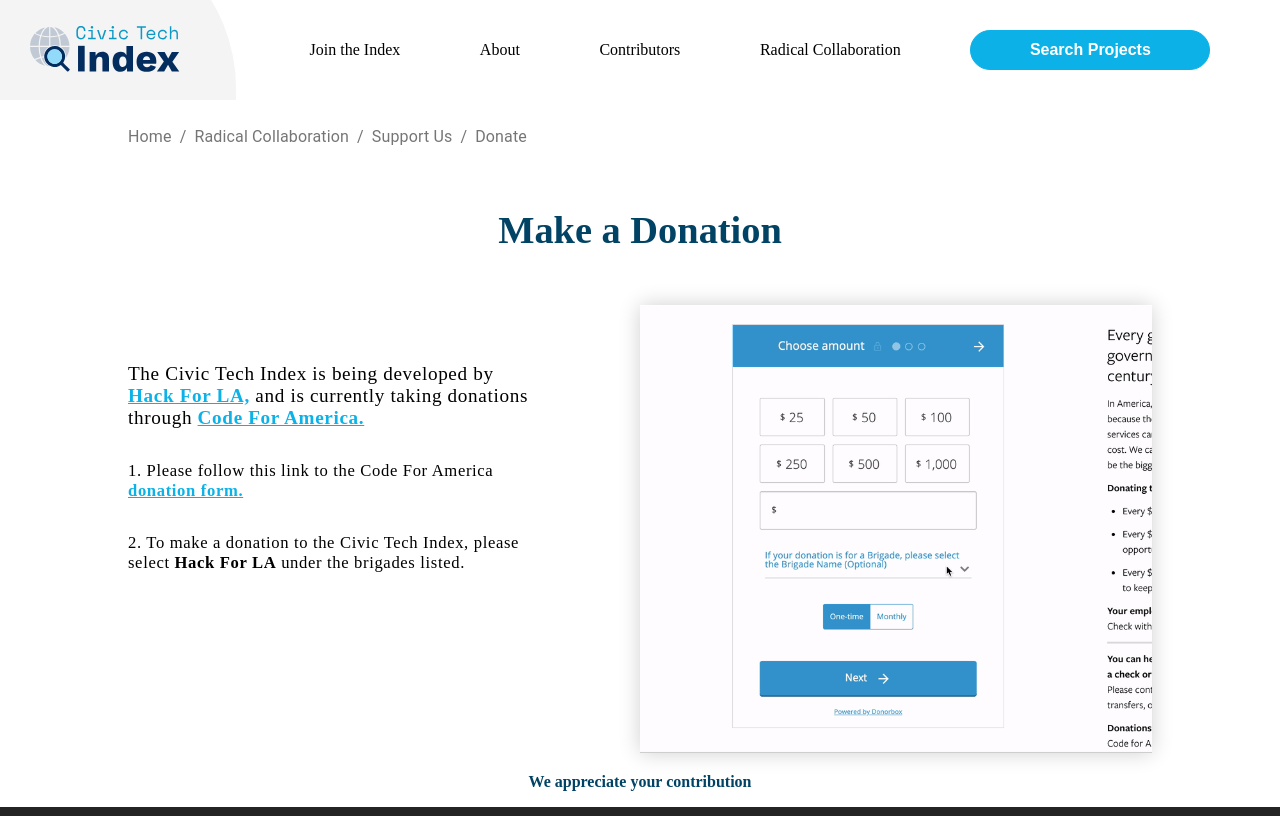
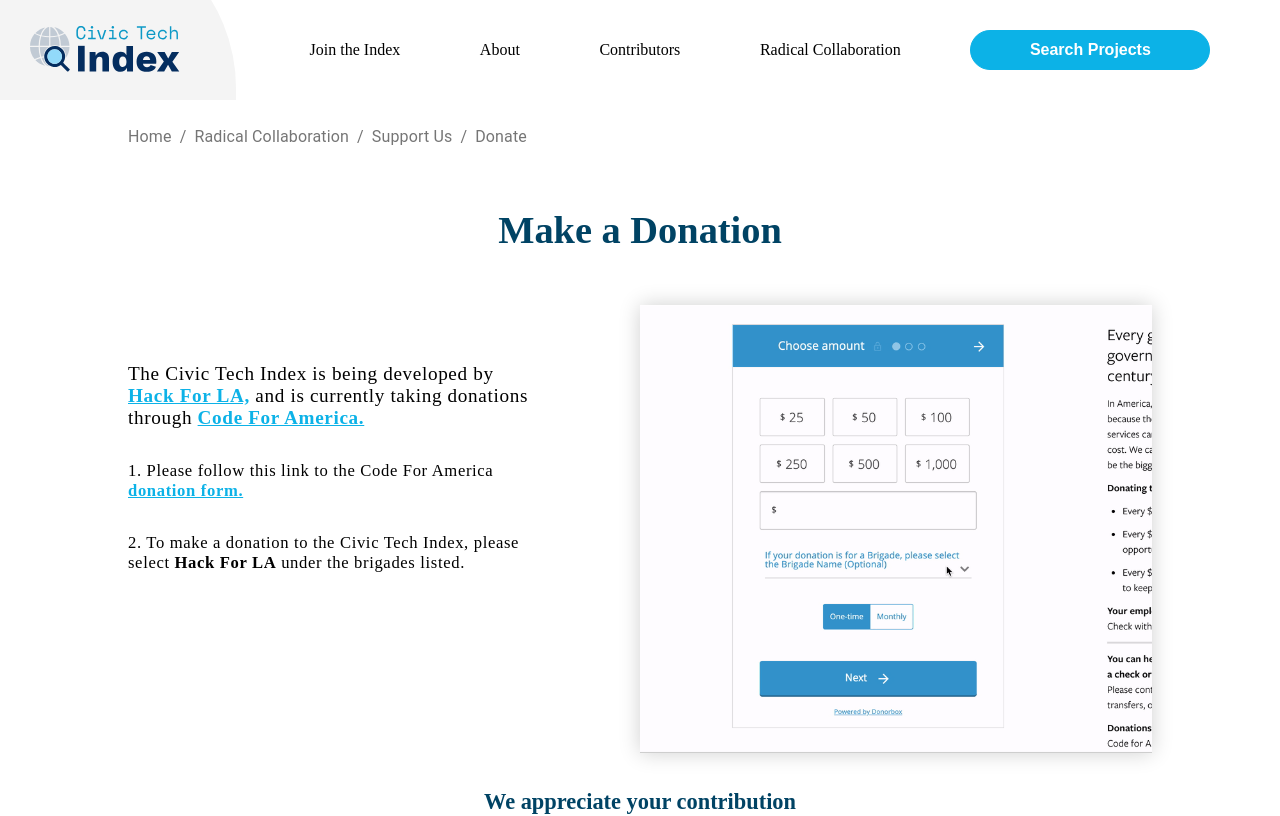
Before and after one commit to civictechindex/CTI-website-frontend, a React (Create React App) app: page /donate in a window 1280 px wide. Shown: the top 816 px of the page. Built offline with nearby package versions, Linux system fonts and the light colour scheme; what webfontloader would draw is missing.

Commit message:
Added additional styling to thank you message

```diff
--- a/src/pages/Donation/index.js
+++ b/src/pages/Donation/index.js
@@ -58,6 +58,10 @@ const Donation = () => {
         <p className={classes.infoThank}>We appreciate your contribution</p>
       </section>
 
+      <section className={classes.contactSection}>
+
+      </section>
+
       <Footer />
     </>
   )
--- a/src/pages/Donation/styles.js
+++ b/src/pages/Donation/styles.js
@@ -44,7 +44,9 @@ const useStyles = createUseStyles(theme => ({
   infoThank: {
     color: '#004364',
     fontFamily: theme.primaryFontFamily,
+    fontSize: '1.75vw',
     fontWeight: 'bold',
+    margin: '2.5vw',
     textAlign: 'center',
   },
 
```
